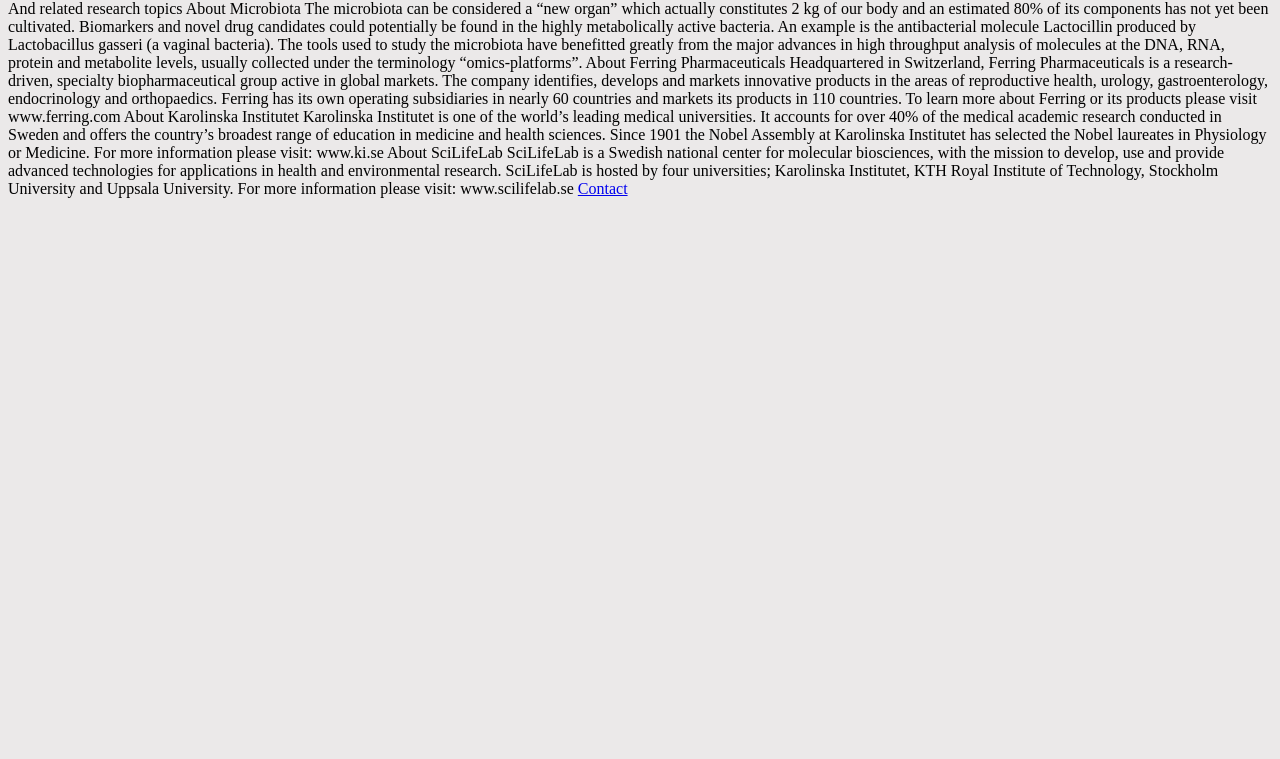
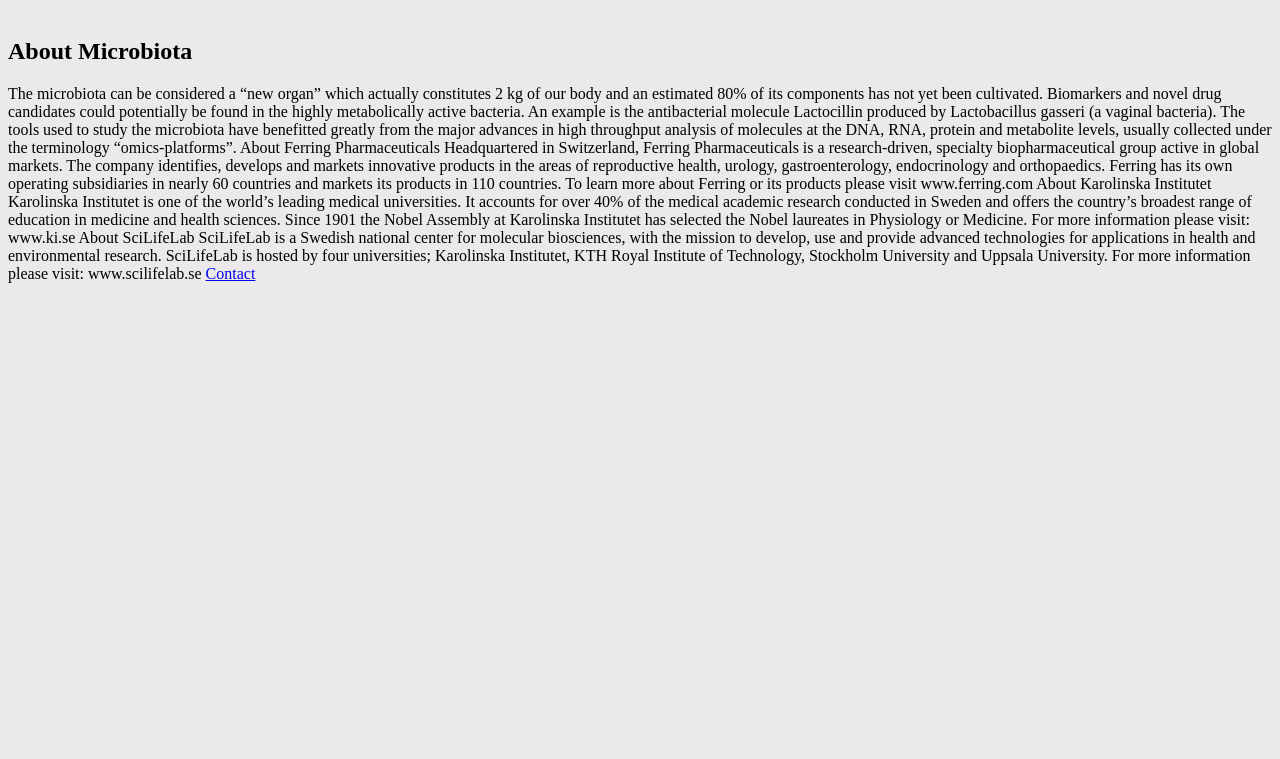
Before and after one commit to htmp/htmp.github.io, a plain HTML site: page index.html in a window 1280 px wide. Shown: the part 41-800 px from the top of the page. Drawn offline with Linux system fonts and the light colour scheme.

Commit message:
Update index.html

```diff
--- a/index.html
+++ b/index.html
@@ -4,9 +4,8 @@
 		<link rel="stylesheet" href="./css/index.css" type="text/css">
 	</head>
 	<body>
-		<h1>Center for Translational Microbiome Research!</h1>
-		And related research topics
-		About Microbiota
+		<h1>Center for Translational Microbiome Research!</h1></br>
+		<h2>About Microbiota</h2>
 The microbiota can be considered a “new organ” which actually constitutes 2 kg of our body and an estimated 80% of its components has not yet been cultivated. Biomarkers and novel drug candidates could potentially be found in the highly metabolically active bacteria. An example is the antibacterial molecule Lactocillin produced by Lactobacillus gasseri (a vaginal bacteria). The tools used to study the microbiota have benefitted greatly from the major advances in high throughput analysis of molecules at the DNA, RNA, protein and metabolite levels, usually collected under the terminology “omics-platforms”.
 
 About Ferring Pharmaceuticals
```
